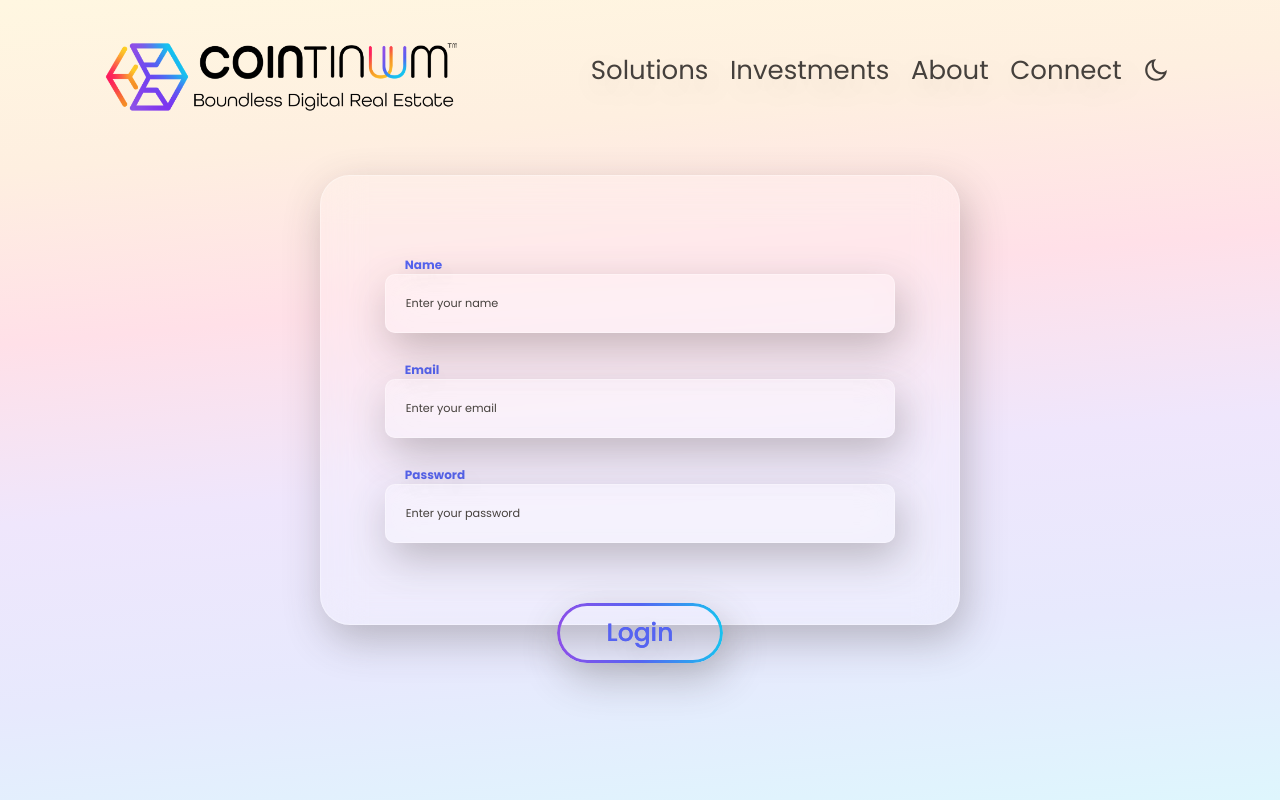
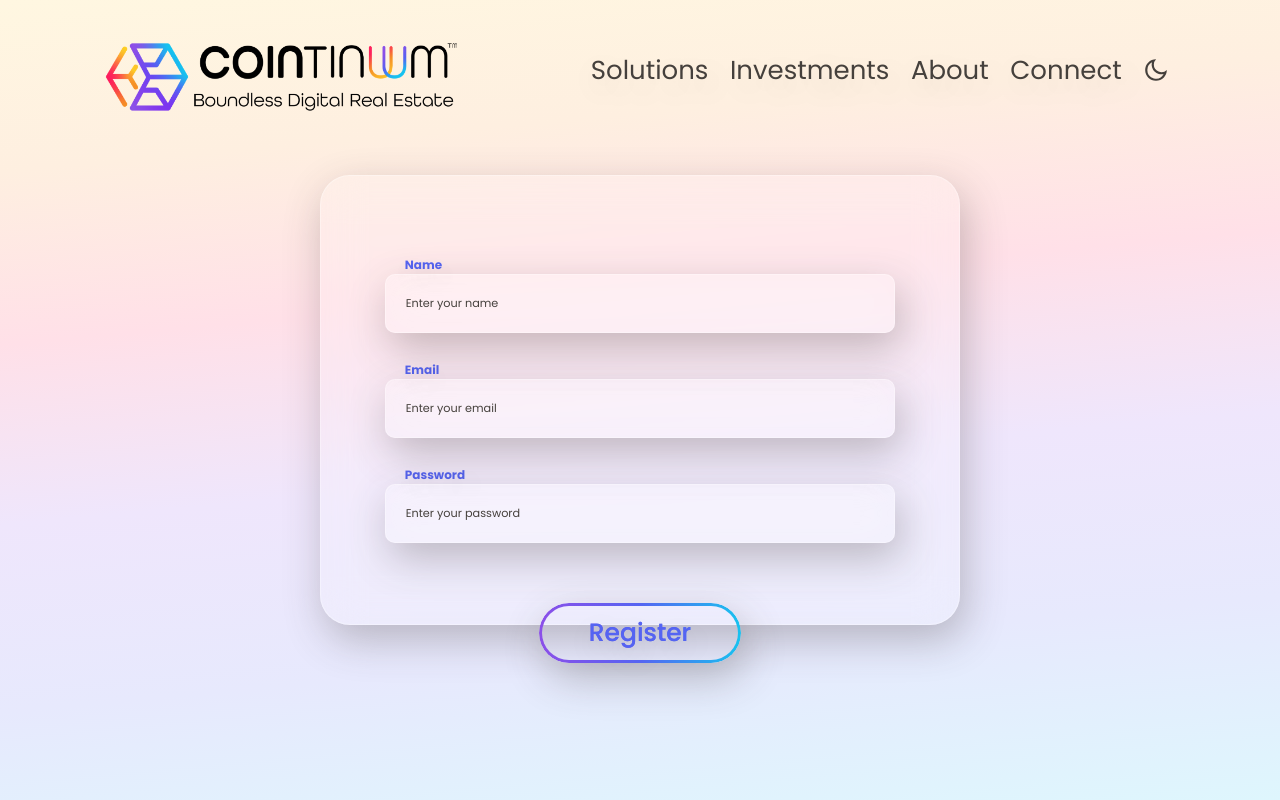
Before and after one commit to roanyarn/cointinuum, a React (Create React App) app: page /#/register in a window 1280 px wide. Shown: the top 800 px of the page. Built offline with nearby package versions, Linux system fonts and the light colour scheme; the HTML template or start-up script is replaced by a standard one.

Commit message:
change register button text

```diff
--- a/src/pages/Auth/Register.js
+++ b/src/pages/Auth/Register.js
@@ -52,8 +52,8 @@ const Register = () => {
           />
           <Button
             className={darkMode ? 'btn__secondary' : 'btn__primary'}
-            content="Login"
-            content2="Login"
+            content="Register"
+            content2="Register"
             type="submit"
           />
         </form>
```
